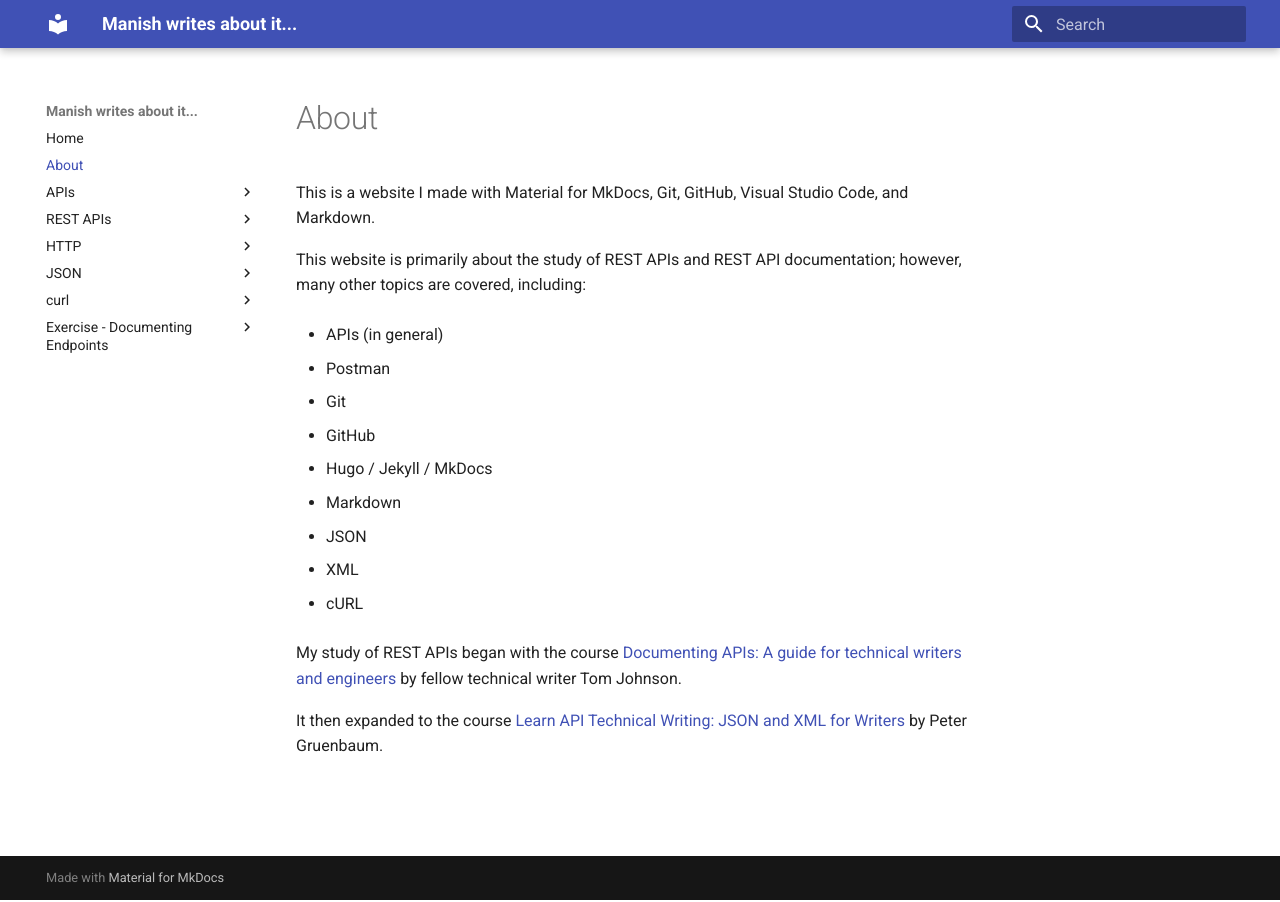
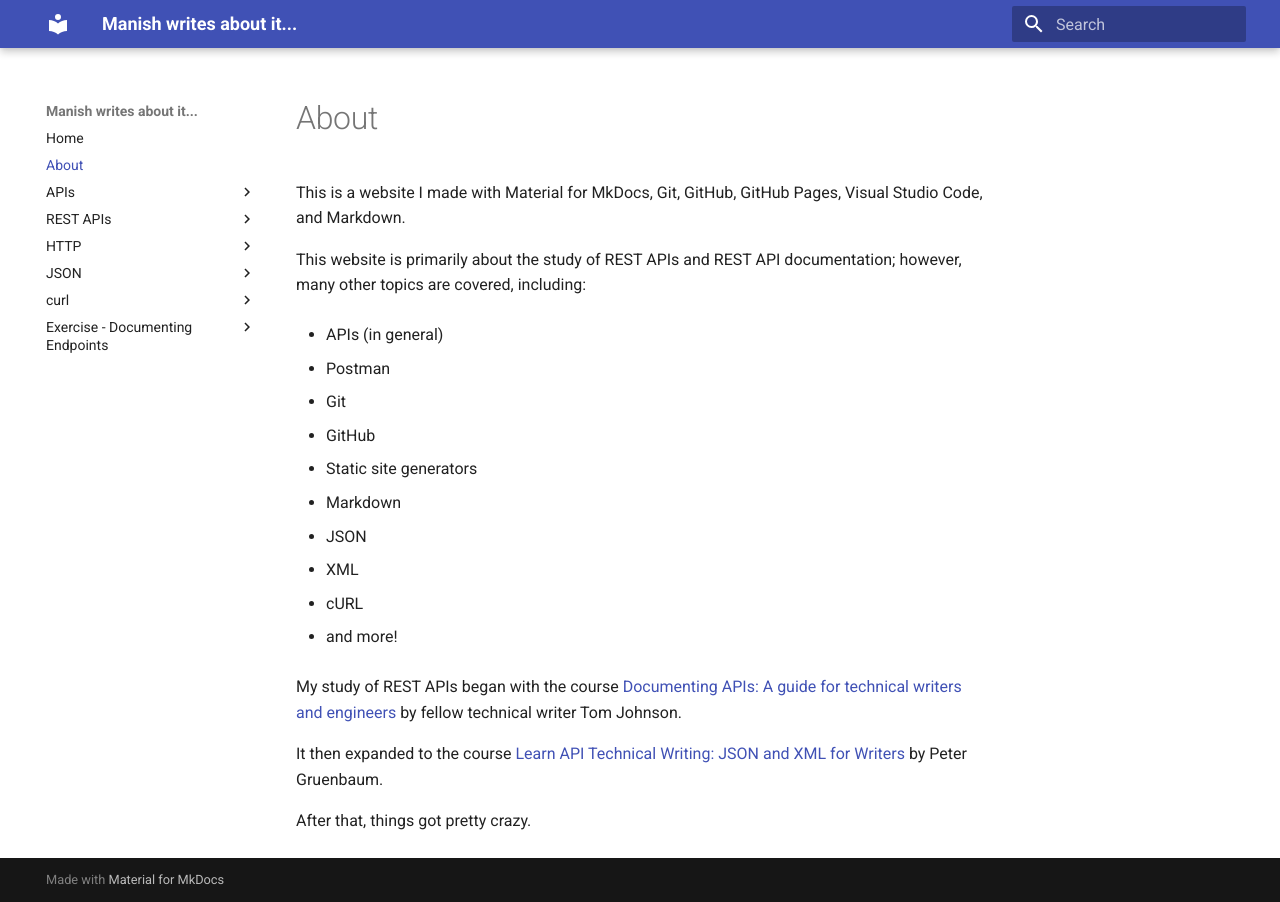
Before and after one commit to savvystrider/savvystrider.github.io, an MkDocs documentation site: the page built from docs/about.md, in a window 1280 px wide. Built offline with MkDocs 1.6.1 and Material for MkDocs 9.7.7, drawn with Linux system fonts in a browser that asks for light colours.

Commit message:
Updates to Index and About

```diff
--- a/docs/about.md
+++ b/docs/about.md
@@ -1,6 +1,6 @@
 # About
 
-This is a website I made with Material for MkDocs, Git, GitHub, Visual Studio Code, and Markdown.
+This is a website I made with Material for MkDocs, Git, GitHub, GitHub Pages, Visual Studio Code, and Markdown.
 
 This website is primarily about the study of REST APIs and REST API documentation; however, many other topics are covered, including:
 
@@ -12,7 +12,7 @@ This website is primarily about the study of REST APIs and REST API documentatio
 
 - GitHub
 
-- Hugo / Jekyll / MkDocs
+- Static site generators
 
 - Markdown
 
@@ -22,6 +22,10 @@ This website is primarily about the study of REST APIs and REST API documentatio
 
 - cURL
 
+- and more!
+
 My study of REST APIs began with the course [Documenting APIs: A guide for technical writers and engineers](https://idratherbewriting.com/learnapidoc/) by fellow technical writer Tom Johnson.
 
 It then expanded to the course [Learn API Technical Writing: JSON and XML for Writers](https://www.udemy.com/course/api-documentation-1-json-and-xml/) by Peter Gruenbaum.
+
+After that, things got pretty crazy.
```
Also changed, not shown: docs/index.md (+4 -2 lines).
